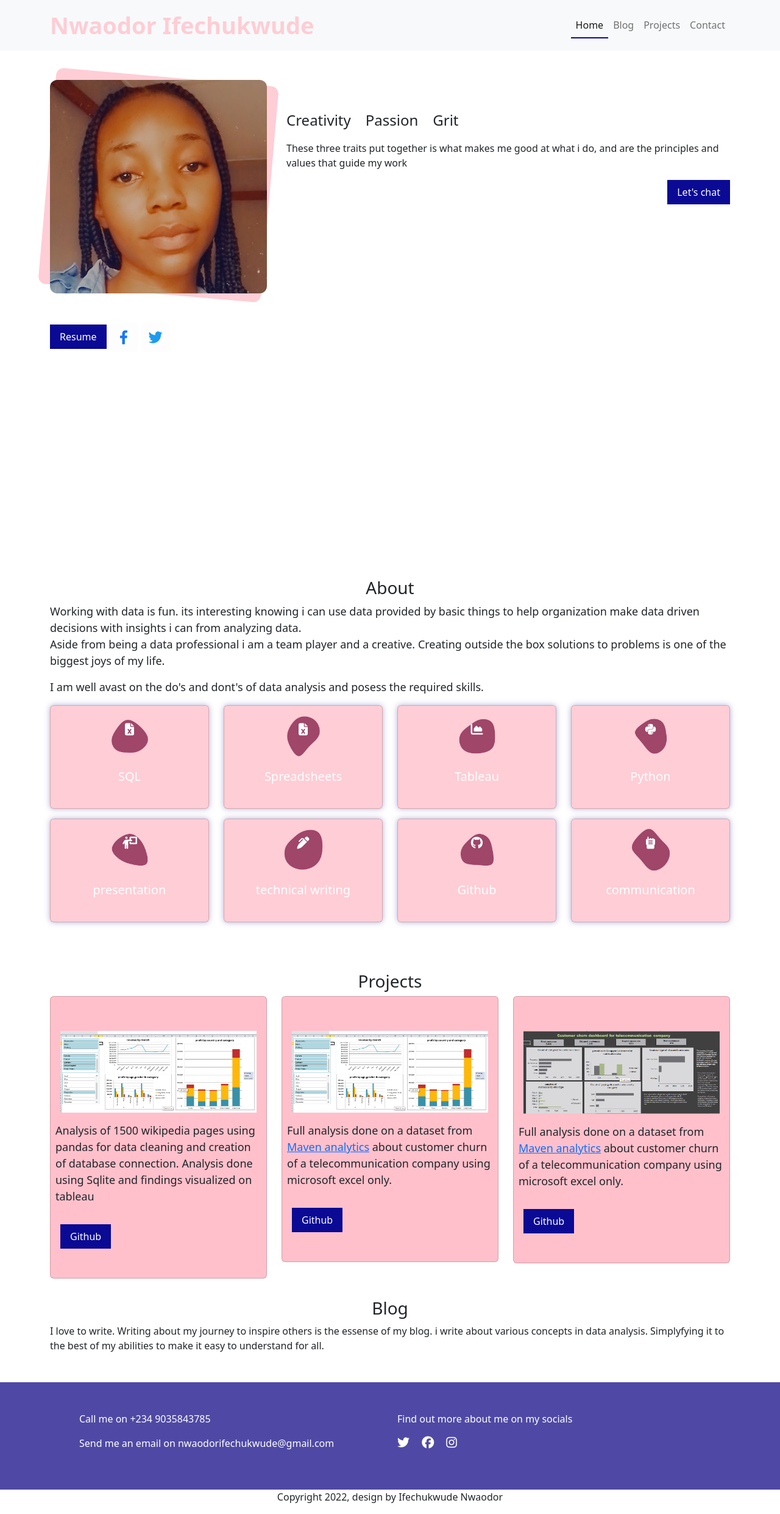
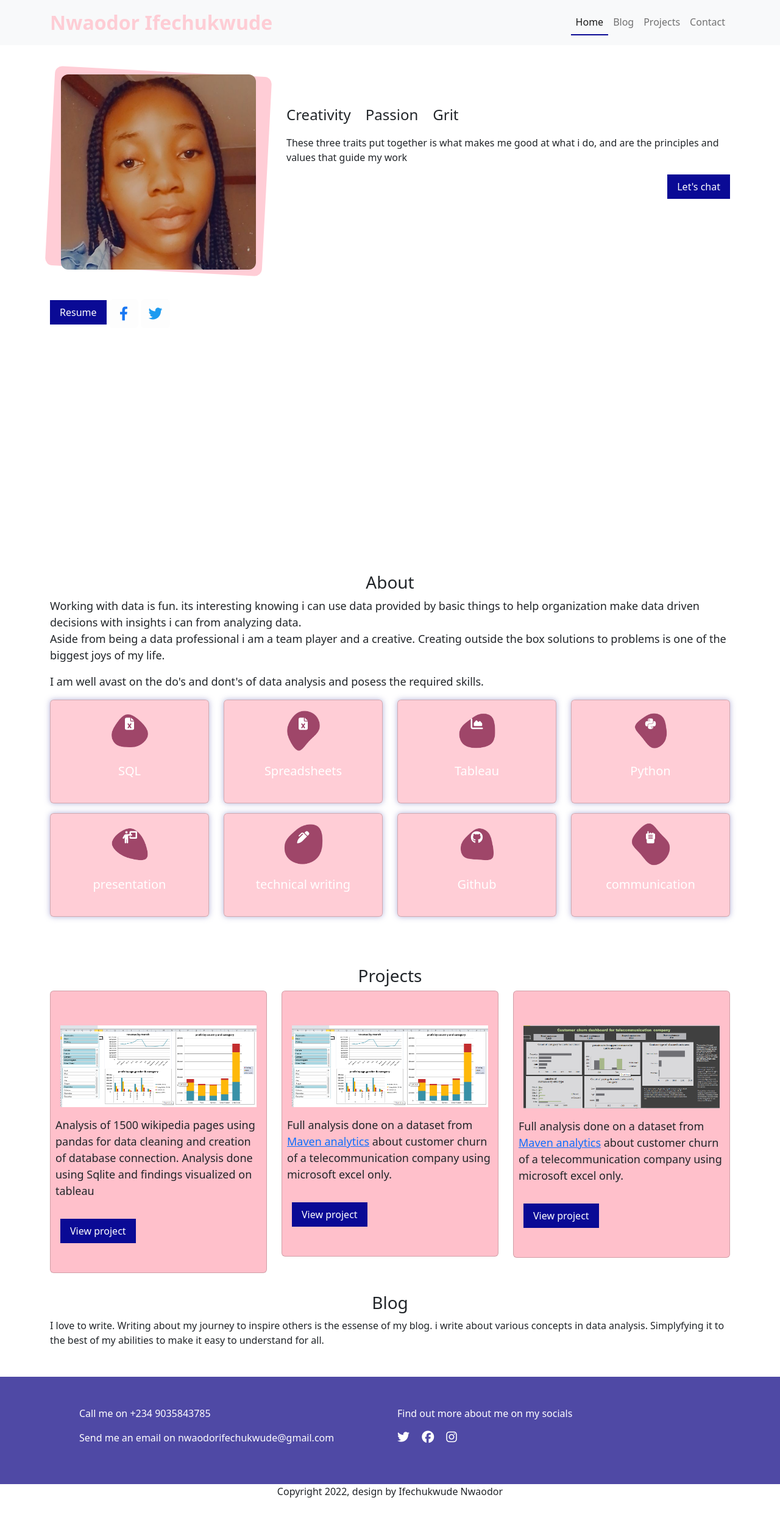
Before and after one commit to ifechukwude-nwaodor/ifechukwude_nwaodor, a plain HTML site: page index.html in a window 1280 px wide. Shown: the whole page at 61% size. Drawn offline with nearby package versions, Linux system fonts and the light colour scheme.

Commit message:
worked on mobile responsiveness

```diff
--- a/css/style.css
+++ b/css/style.css
@@ -41,7 +41,7 @@ body{
 .navbar .logo{
     color:rgba(255, 192, 203, 0.785);
     font-weight: 600;
-    font-size: 38px;
+    font-size: clamp(24px, 2rem, 38px);
 
 }
 /*Hero section styling*/
@@ -60,14 +60,19 @@ body{
     border-radius: 12px;
 }
 
+.hero-img img{
+    width:320px;
+    height:320px
+}
+
 .hero-img::after{
     content:"";
     position: absolute;
-    left:-5px;
+    left:0px;
     top: -5px;
-    bottom:0px;
-    right:-5px;
-    transform: rotate(5deg);
+    bottom:-2px;
+    right:0px;
+    transform: rotate(3deg);
     border-radius: 12px;
     background-color: rgba(255, 192, 203, 0.785);
     z-index: -1;
@@ -94,7 +99,33 @@ body{
     box-shadow: 0px 0px 10px rgba(153, 150, 203, 0.752);
 }
 
- i{
+/*.skill .card-details{
+    display:none;
+}
+
+.skill .card-details p{
+    color: #fff;
+}
+
+.skill .card:hover .card-details{
+    position: absolute;
+    top:0;
+    bottom: 0;
+    right:0;
+    left:0;
+    display:block;
+}
+
+.skill .card:hover .card-details::after{
+    position: absolute;
+    top:0;
+    left: 0;
+    right:0;
+    bottom:0;
+    background-color: rgba(0, 0, 0, 0.752);
+}*/
+
+i{
     font-size: 20px;
     color:#fff
 }
--- a/index.html
+++ b/index.html
@@ -22,7 +22,7 @@
 				aria-expanded="false" aria-label="Toggle navigation">
 				<span class="navbar-toggler-icon"></span>
 			    </button>
-			    <div class="collapse navbar-collapse" id="navbarSupportedContent">
+			    <div class="collapse navbar-collapse links" id="navbarSupportedContent">
 				    <ul class="navbar-nav ms-auto mb-2 mb-lg-0">
 					    <li class="nav-item home">
 						    <a class="nav-link active" aria-current="page" href="#">Home</a>
@@ -47,8 +47,8 @@
                 <section class="hero-section mb-3 mt-5">
                     <div class="row">
                         <div class="col-lg-4 col-md-4 col-sm-12">
-                            <div class="hero-img position-relative mx-auto">
-                               <img src="img/ify.jpg" class="img-fluid mx-auto text-center">
+                            <div class="hero-img position-relative text-center mx-auto">
+                               <img src="img/ify.jpg" class="img-fluid">
                             </div>
                             <div class="mt-5">
                                 <button class="px-3 py-2"><a href="https://docs.google.com/document/d/1otG4wM3umlFjcCg8BYkeU6wknQGtDjCy8s0NoO_CbQs/edit?usp=sharing" class="text-decoration-none">Resume</a></button>
@@ -83,7 +83,10 @@
                     </div>
                     <div class="row">
                         <div class="col-lg-3 col-md-6 col-sm-12 mb-3 skill">
-                            <div class="card pb-3">
+                            <div class="card pb-3 position-relative">
+                               <!-- <div class="card-details">
+                                    <p>As a data analyst you will work with relational databases hence its necessary to have SQL skills</p>
+                                </div>-->
                                 <div class="text-center mt-2 position-relative">
                                     <div class="position-absolute blob mx-auto">
                                         <img src="img/blob2.png" class="img-fluid">
@@ -217,7 +220,7 @@
                                     <p class="px-2">Analysis of 1500 wikipedia pages using pandas for data cleaning and creation of database connection. Analysis done using Sqlite and findings visualized on tableau</p>
                                 </div>
                                 <div class="mt-3">
-                                    <button class="project-button px-3 py-2 ms-3"><a href="" class="text-decoration-none">Github</a></button>
+                                    <button class="project-button px-3 py-2 ms-3"><a href="" class="text-decoration-none">View project</a></button>
                                 </div>
                             </div>
                         </div>
@@ -230,7 +233,7 @@
                                     <p class="px-2">Full analysis done on a dataset from <a href="maven.io">Maven analytics</a> about customer churn of a telecommunication company using microsoft excel only.</p>
                                 </div>
                                 <div class="mt-3">
-                                    <button class="project-button px-3 py-2 ms-3"><a href="" class="text-decoration-none">Github</a></button>
+                                    <button class="project-button px-3 py-2 ms-3"><a href="" class="text-decoration-none">View project</a></button>
                                 </div>
                             </div>
                         </div>
@@ -243,7 +246,7 @@
                                     <p class="px-2">Full analysis done on a dataset from <a href="maven.io">Maven analytics</a> about customer churn of a telecommunication company using microsoft excel only.</p>
                                 </div>
                                 <div class="mt-3">
-                                        <button class="project-button px-3 py-2 ms-3"><a href="" class="text-decoration-none">Github</a></button>
+                                        <button class="project-button px-3 py-2 ms-3"><a href="" class="text-decoration-none">View project</a></button>
                                     </div>
                             </div>
                         </div>
--- a/js/app.js
+++ b/js/app.js
@@ -1,8 +1,29 @@
-let home = document.querySelector(".home")
-let blog = document.querySelector(".blog")
-let projects = document.querySelector(".projects")
-let contact = document.querySelector(".contact")
-let links = document.querySelectorAll(".nav-item")
+let home = document.querySelector(".home");
+let blog = document.querySelector(".blog");
+let projects = document.querySelector(".project");
+let contact = document.querySelector(".contact");
+let linksCont = document.querySelectorAll(".nav-item")
+let links = document.querySelectorAll(".nav-link");
 
 
-  AOS.init();
+links.forEach((button)=>{
+    button.addEventListener('click', (e)=>{
+        const selectedlink = e.currentTarget.classList;
+        if (selectedlink.contains('home')){
+            links.classList.remove('active')
+            home.classList.add('active')
+            //linksCont.forEach((item)=>{
+                //item.removeActiveItem();
+                //item.classList.remove('active')
+                //home.classList.add('active')
+
+            //})
+
+        } else if (selectedlink.contains('project')){
+            links.classList.remove('active')
+            projects.classList.add('active')
+
+
+        }
+    });
+});
```
Also changed, not shown: 1 other file.
